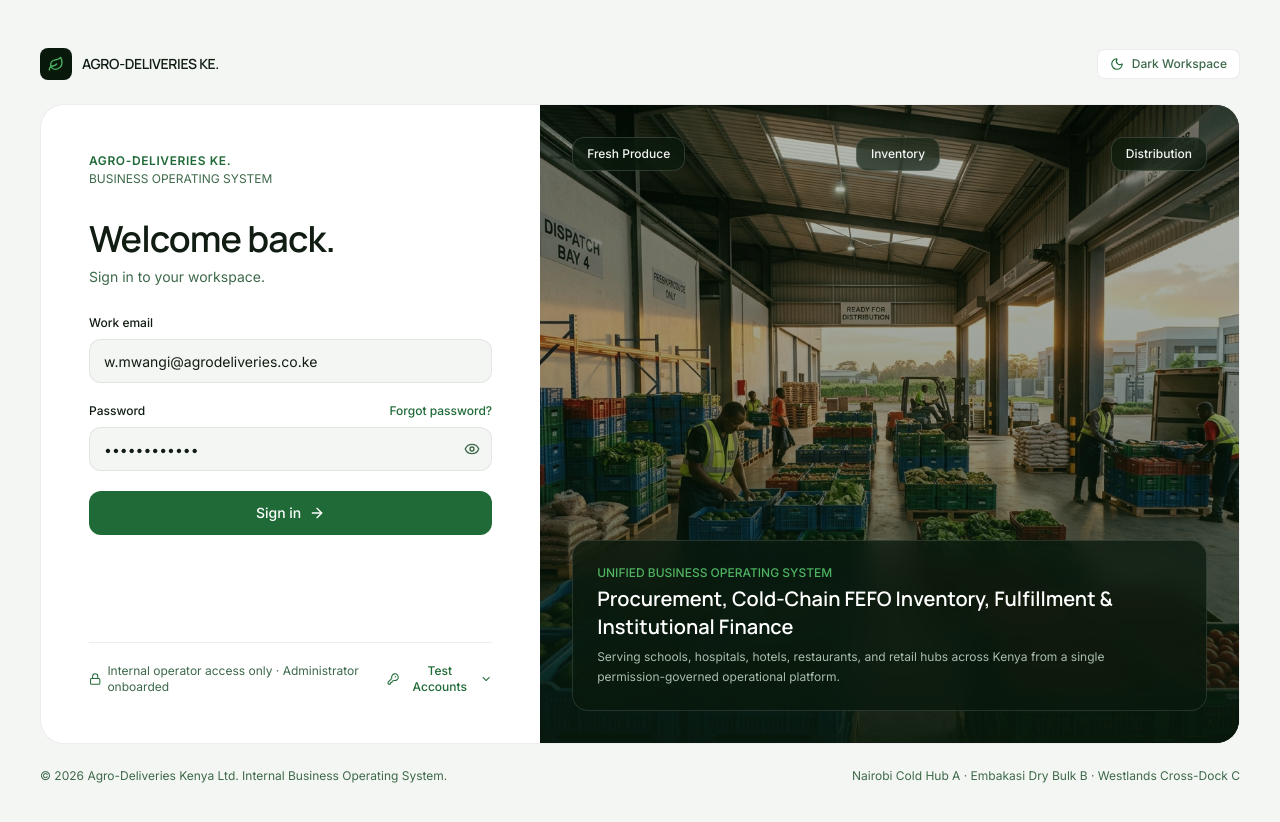
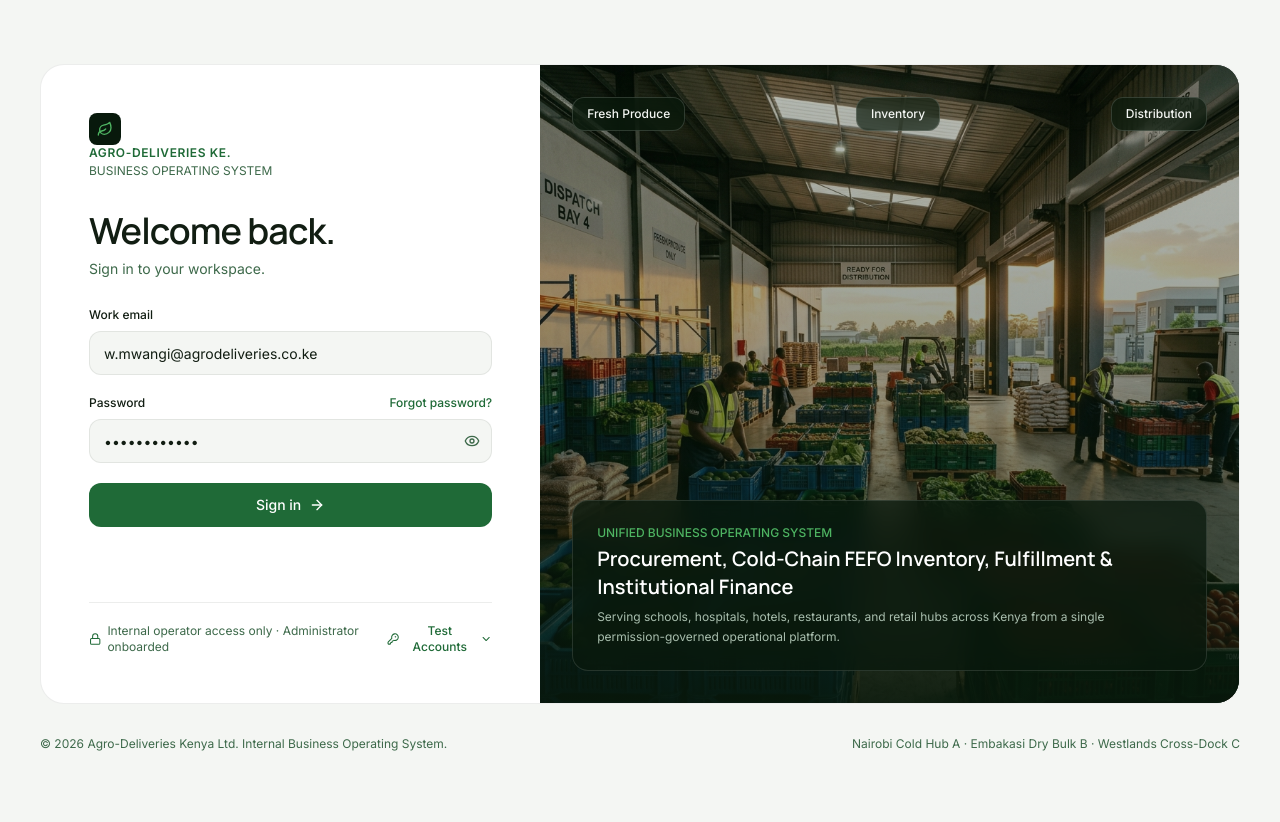
Before and after one commit to BeingKinyua/AgroHub, a Next.js app: page / in a window 1280 px wide. Shown: the top 822 px of the page. After the commit the page ends 800 px from the top, so only its background shows below. Built offline with nearby package versions, Linux system fonts and the light colour scheme.

Commit message:
refactor(auth): remove utility bar from login page
Clean up the login view by removing the top utility header to simplify the authentication surface.

```diff
--- a/src/features/auth/LoginExperience.tsx
+++ b/src/features/auth/LoginExperience.tsx
@@ -76,43 +76,15 @@ export function LoginExperience() {
 
   return (
     <div className="min-h-screen bg-[var(--bg-canvas)] text-[var(--text-primary)] flex flex-col justify-between p-4 sm:p-6 lg:p-10">
-      {/* Top minimal utility bar */}
-      <header className="w-full max-w-[1360px] mx-auto flex items-center justify-between py-2">
-        <div className="flex items-center gap-2.5">
-          <div className="w-8 h-8 rounded-lg bg-[#08190C] dark:bg-[#1F6A37] flex items-center justify-center text-[#4EB462]">
-            <Leaf className="w-4 h-4" />
-          </div>
-          <span className="font-heading text-sm font-semibold tracking-tight">
-            AGRO-DELIVERIES KE.
-          </span>
-        </div>
-
-        <button
-          type="button"
-          onClick={() => setTheme(resolvedDark ? 'light' : 'dark')}
-          className="inline-flex items-center gap-2 px-3 py-1.5 rounded-lg text-xs font-medium border border-[var(--border-subtle)] bg-[var(--bg-card)] text-[var(--text-secondary)] hover:text-[var(--text-primary)] transition-colors cursor-pointer"
-          aria-label="Toggle color theme"
-        >
-          {resolvedDark ? (
-            <>
-              <Sun className="w-3.5 h-3.5 text-[#4EB462]" />
-              <span>Light Workspace</span>
-            </>
-          ) : (
-            <>
-              <Moon className="w-3.5 h-3.5 text-[#1F6A37]" />
-              <span>Dark Workspace</span>
-            </>
-          )}
-        </button>
-      </header>
-
       {/* Main Split Rounded Authentication Surface */}
       <main className="w-full max-w-[1280px] mx-auto my-auto py-4">
         <div className="rounded-[24px] bg-[var(--bg-card)] border border-[var(--border-subtle)] overflow-hidden grid grid-cols-1 lg:grid-cols-12 min-h-[640px]">
           {/* LEFT COLUMN: Branding, Heading, Authentication Form */}
           <div className="lg:col-span-6 xl:col-span-5 p-6 sm:p-10 lg:p-12 flex flex-col justify-between">
             <div>
+              <div className="w-8 h-8 rounded-lg bg-[#08190C] dark:bg-[#1F6A37] flex items-center justify-center text-[#4EB462]">
+                <Leaf className="w-4 h-4" />
+              </div>
               <div className="text-xs font-semibold tracking-wider text-[#1F6A37] dark:text-[#4EB462]">
                 AGRO-DELIVERIES KE.
               </div>
```
